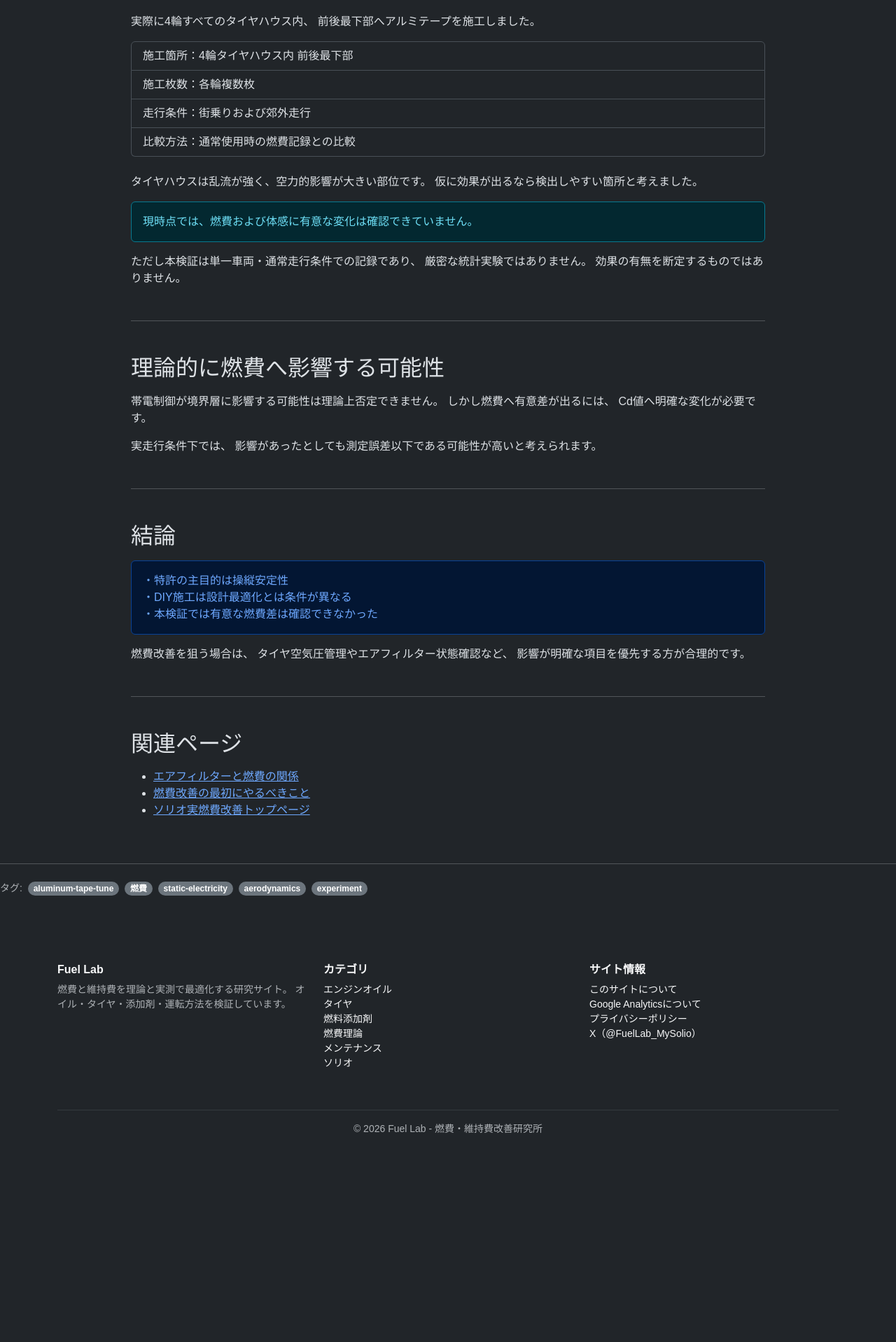
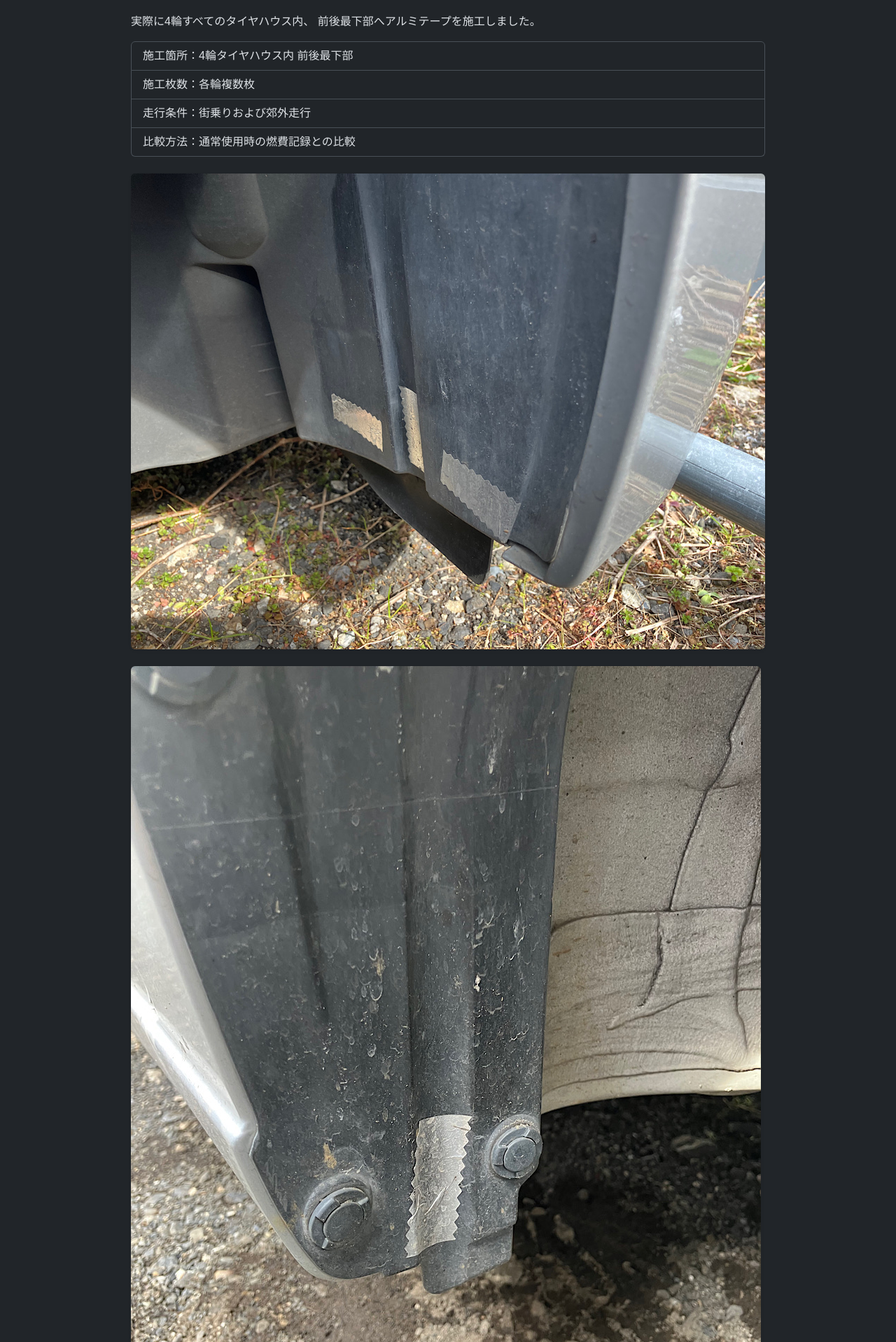
Before and after one commit to funyapar-org/fuel-lab, a Jekyll site: the page built from _knowledge/aluminum-tape-tune-fuel-economy.md, in a window 1280 px wide. Shown: the part 1249-3167 px from the top of the page at 70% size. Built offline with Jekyll 4.4.1, drawn with Linux system fonts in a browser that asks for light colours; before the commit the page ends 2897 px from its top, so only the background shows below that.

Commit message:
aluminum-tape-tune-fuel-economy.md を更新

```diff
--- a/_knowledge/aluminum-tape-tune-fuel-economy.md
+++ b/_knowledge/aluminum-tape-tune-fuel-economy.md
@@ -86,6 +86,10 @@ date: 2026-02-19 13:00:00 +0900
         <li class="list-group-item">比較方法：通常使用時の燃費記録との比較</li>
       </ul>
 
+      <img src="/fuel-lab/assets/img/aluminum_tape/aluminum_tape_front1.jpg" class="img-fluid rounded shadow-sm mb-4" alt="フロントタイヤハウス内のアルミテープ施工例1">
+      <img src="/fuel-lab/assets/img/aluminum_tape/aluminum_tape_front2.jpg" class="img-fluid rounded shadow-sm mb-4" alt="フロントタイヤハウス内のアルミテープ施工例2">
+      <img src="/fuel-lab/assets/img/aluminum_tape/aluminum_tape_rear.jpg" class="img-fluid rounded shadow-sm mb-4" alt="リアタイヤハウス内のアルミテープ施工例">
+
       <p>
         タイヤハウスは乱流が強く、空力的影響が大きい部位です。
         仮に効果が出るなら検出しやすい箇所と考えました。
```
